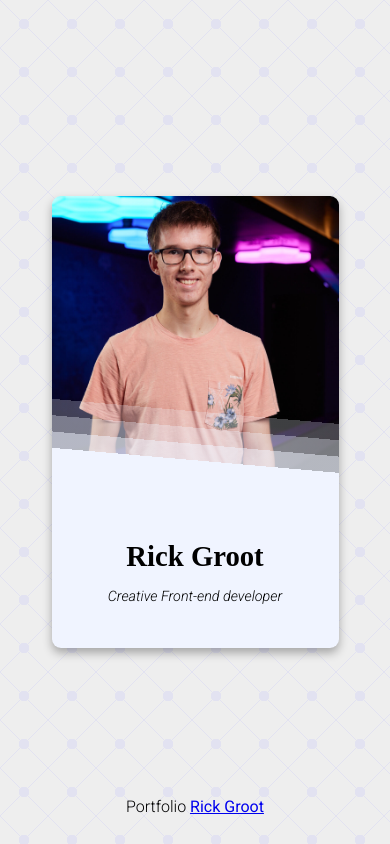
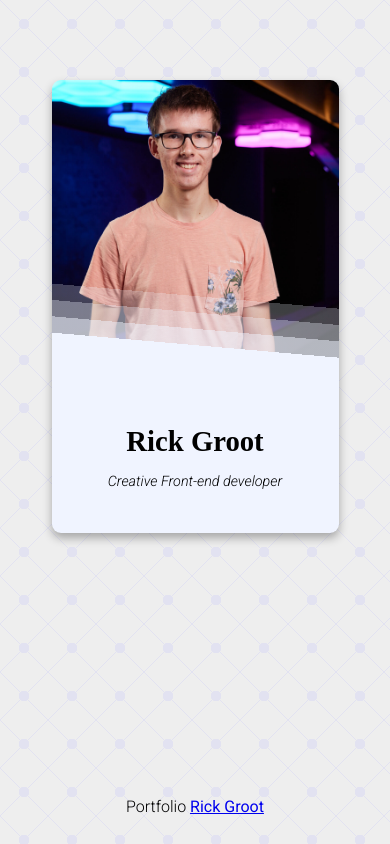
Before and after one commit to RickGroot/Portfolio, a SvelteKit app: page / in a window 390 px wide. Built offline with nearby package versions, Linux system fonts and the light colour scheme; a web font is replaced by a local one.

Commit message:
fix: Mobile layout

```diff
--- a/src/routes/+layout.svelte
+++ b/src/routes/+layout.svelte
@@ -20,6 +20,8 @@
 </div>
 
 <style lang="scss">
+	@import '../styling/base.scss';
+
 	.app {
 		display: flex;
 		flex-direction: column;
@@ -40,6 +42,11 @@
 
 	main {
 		position: relative;
+		margin: 5rem 0 auto;
+
+		@include tablet {
+			margin: 0;
+		}
 	}
 
 	footer {
```
Also changed, not shown: 1 other file (tests, documents, lock files or other folders).
